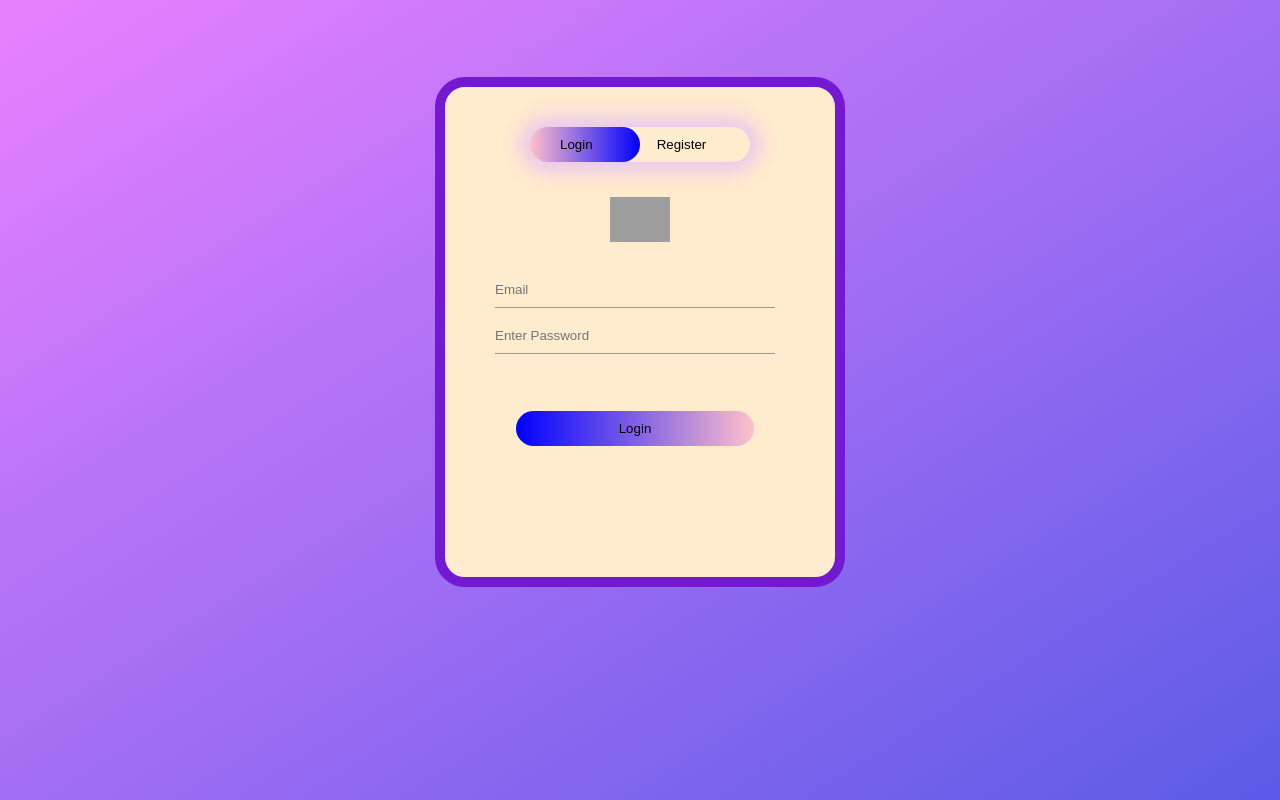
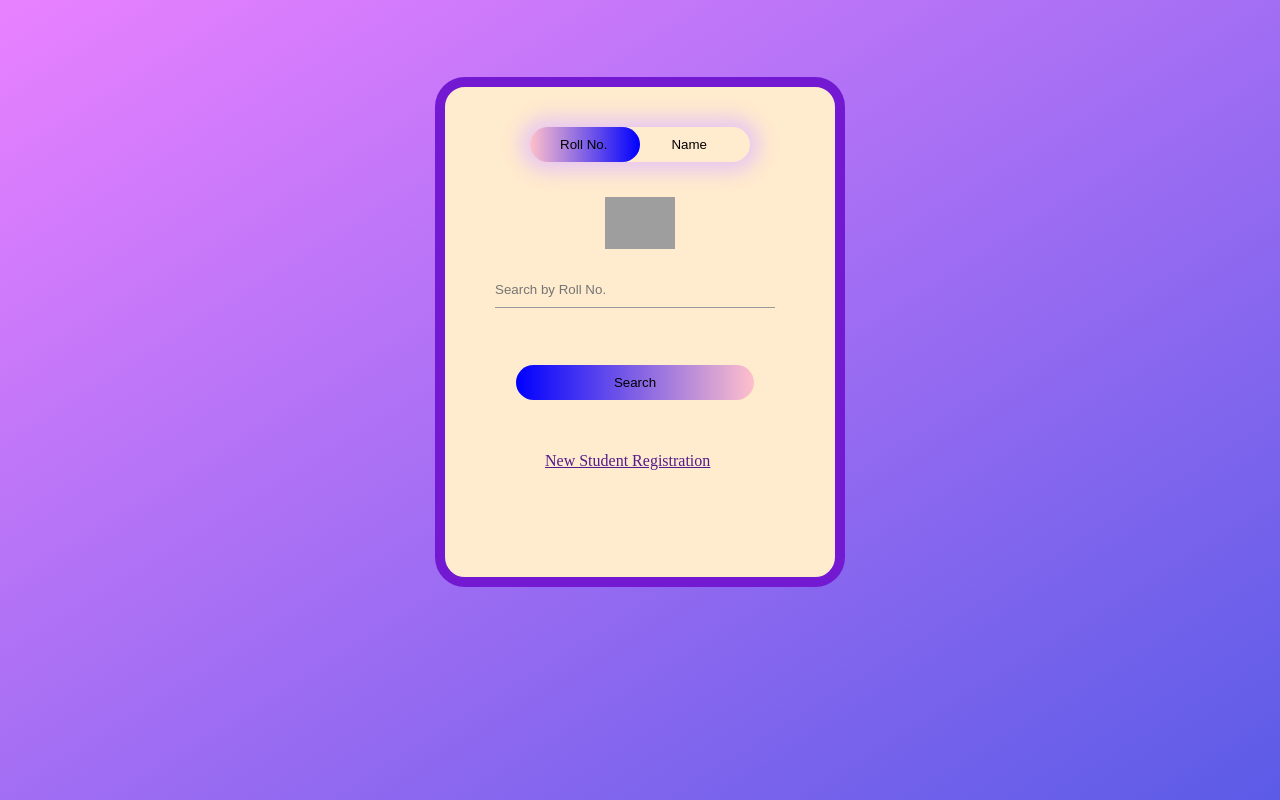
Before and after one commit to visharya27/Student-Record-Management-System, a PHP site: page / in a window 1280 px wide. Run offline with PHP 8.4, Linux system fonts and the light colour scheme; grey boxes are pictures that could not be loaded.

Commit message:
Improved

```diff
--- a/index.html
+++ b/index.html
@@ -14,37 +14,36 @@
     <div class="form-box">
       <div class="button-box">
         <div id="btn"></div>
-        <button type="button" class="toggle-btn" onclick="login()">Login</button>
-        <button type="button" class="toggle-btn" onclick="register()">Register</button>
+        <button type="button" class="toggle-btn" onclick="rollnosearch()">Roll No.</button>
+        <button type="button" class="toggle-btn" onclick="namesearch()">Name</button>
       </div>
       <div class="icon">
-        <img src="https://img.icons8.com/external-tulpahn-flat-tulpahn/64/000000/external-cute-cat-emoji-tulpahn-flat-tulpahn.png"/>
+        <img src="https://studentcorner.epsiindia.org/upload/college/NIT_Hamirpur_logo.png"/>
       </div>
-      <form action="" id="login" class="input-group">
-        <input type="text" class="input-field" placeholder="Email" required>
-        <input type="password" class="input-field" placeholder="Enter Password" required>
-        <button type="submit" class="submit-btn">Login</button>
+      <form action="" id="rollno" class="input-group">
+        <input type="text" class="input-field" placeholder="Search by Roll No." required>
+        <button type="submit" class="submit-btn">Search</button>
+        <a style="padding: 10px 50px; margin: 52px auto;" href="">New Student Registration</a>
       </form>
-      <form action="" id="register"class="input-group">
-        <input type="text" class="input-field" placeholder="Email" required>
-        <input type="password" class="input-field" placeholder="Enter Password" required>
-        <input type="password" class="input-field" placeholder="Confirm Password" required>
-        <button type="submit" class="submit-btn">Sign Up</button>
+      <form action="" id="searchName"class="input-group">
+        <input type="text" class="input-field" placeholder="Search by Name" required>
+        <button type="submit" class="submit-btn">Search</button>
+        <a style="padding: 10px 50px; margin: 52px auto;" href="">New Student Registration</a>
       </form>
     </div>
 
   </div>
   <script>
-let x = document.getElementById("login");
-let y = document.getElementById("register");
+let x = document.getElementById("rollno");
+let y = document.getElementById("searchName");
 let z = document.getElementById("btn");
 
-function register(){
+function namesearch(){
   x.style.left = "-400px";
   y.style.left = "50px";
   z.style.left = "110px";}
 
-function login(){
+function rollnosearch(){
   x.style.left = "50px";
   y.style.left = "450px";
   z.style.left = "0px";
--- a/login.css
+++ b/login.css
@@ -55,18 +55,10 @@ position: relative;
 .icon{
     margin: 30px auto;
     text-align: center;
-    transition: width 2s, height 2s, transform 2s;
-}
-
-.icon:hover{
-    cursor: default;
-    transform: rotate(360deg);
-
-
 }
 
 .icon img{
-    width: 60px;
+    width: 70px;
 }
 
 .input-group{
@@ -102,11 +94,11 @@ position: relative;
 
 }
 
-#login{
+#rollno{
     left: 50px;
 }
 
-#register{
+#searchName{
     left: 450px;
 
 }
```
